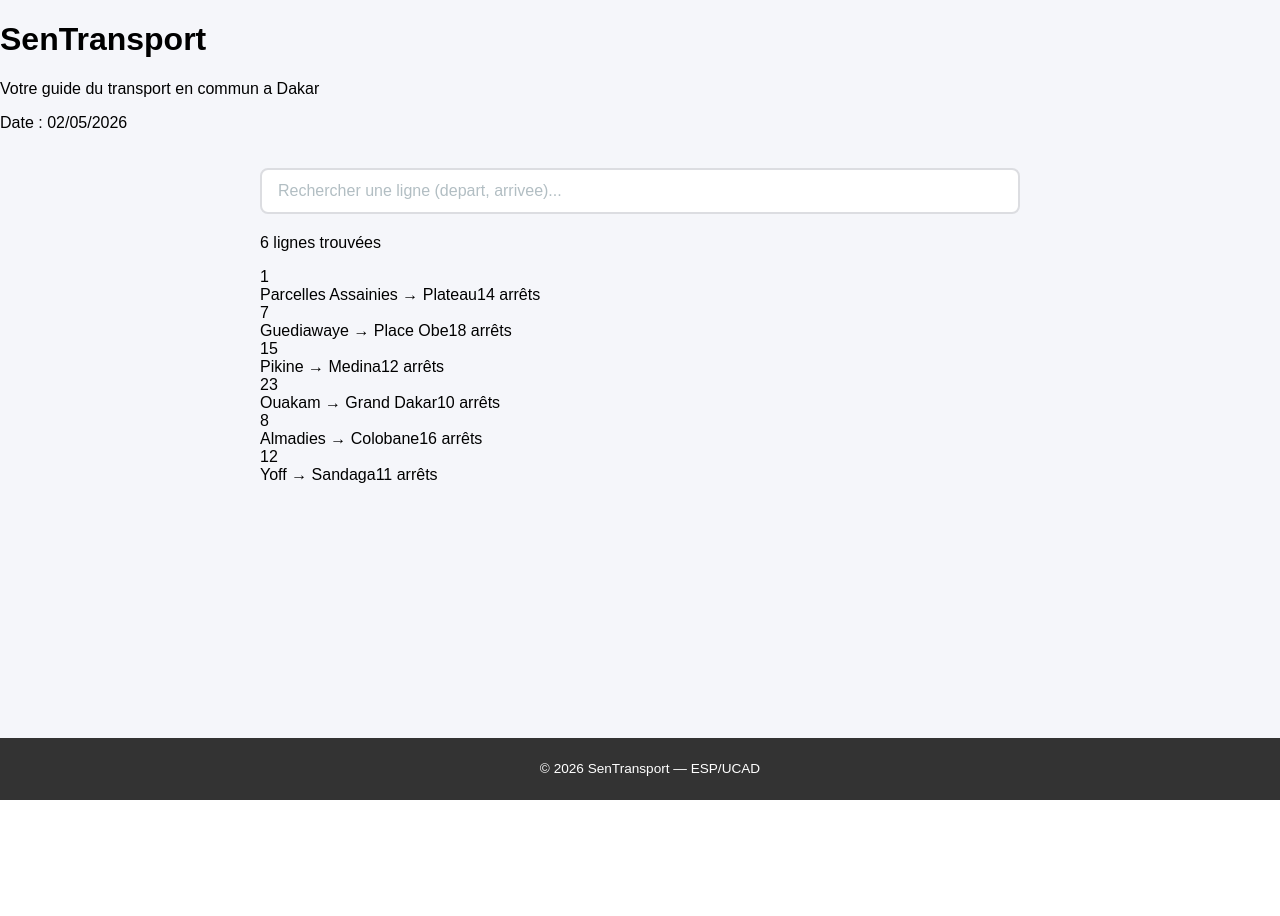
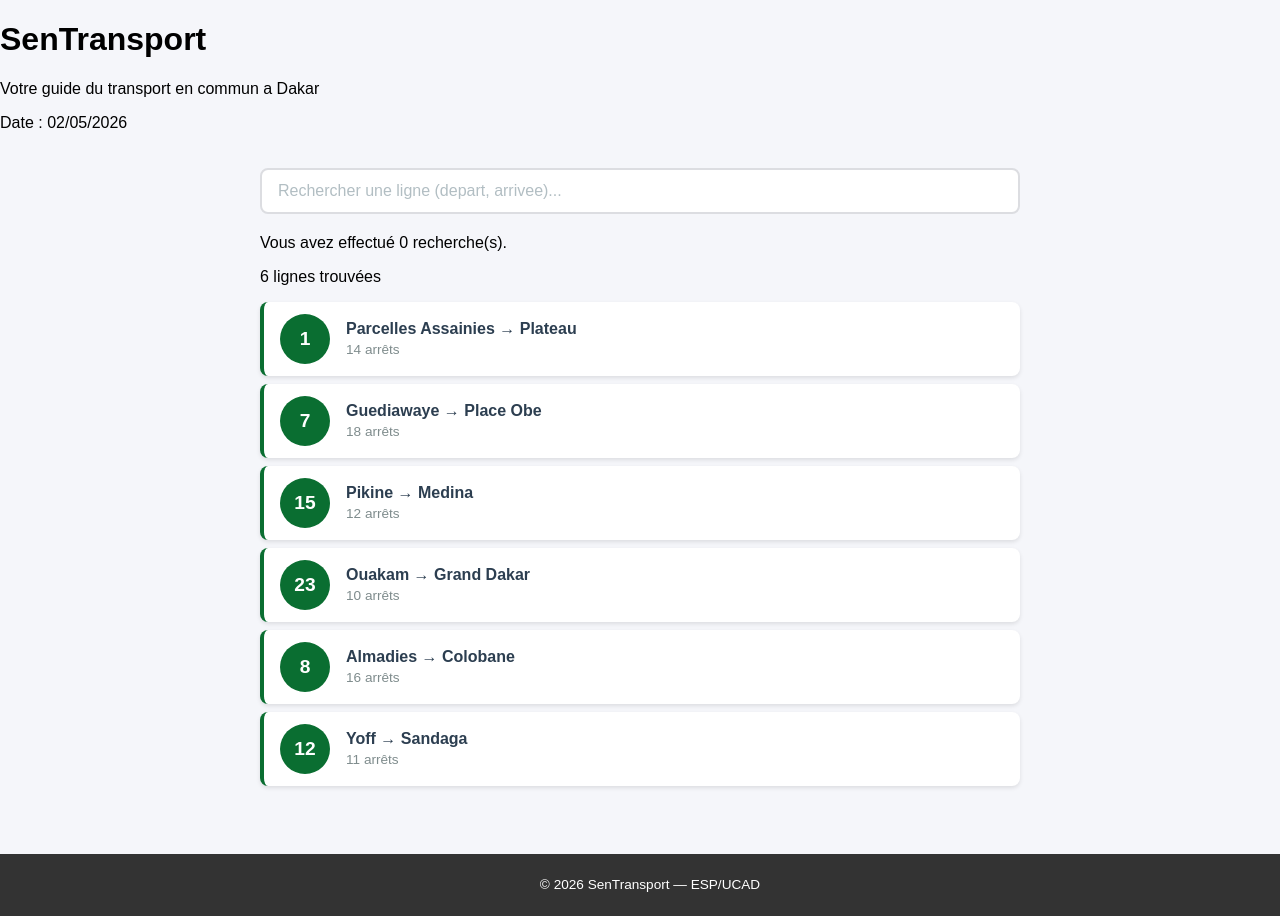
Before and after one commit to jeynita/sentransport, a React (Create React App) app: page / in a window 1280 px wide. Before the commit the page ends 800 px from the top, so only its background shows below. Built offline with nearby package versions, Linux system fonts and the light colour scheme.

Commit message:
Lab 3 : etat, recherche et selection de lignes

```diff
--- a/src/App.js
+++ b/src/App.js
@@ -7,59 +7,23 @@ import DetailLigne from './DetailLigne';
 import Footer from './Footer';
 
 const lignes = [
-  {
-    id: 1,
-    numero: "1",
-    depart: "Parcelles Assainies",
-    arrivee: "Plateau",
-    arrets: 14,
-    listeArrets: ["Parcelles U14", "Parcelles U10", "Camberene", "Patte d'Oie", "Grand Dakar", "Colobane", "Ponty", "Plateau"],
-  },
-  {
-    id: 2,
-    numero: "7",
-    depart: "Guediawaye",
-    arrivee: "Place Obe",
-    arrets: 18,
-    listeArrets: ["Guediawaye", "Pikine", "Thiaroye", "Keur Massar", "Grand Yoff", "Parcelles", "Liberte 6", "Place Obe"],
-  },
-  {
-    id: 3,
-    numero: "15",
-    depart: "Pikine",
-    arrivee: "Medina",
-    arrets: 12,
-    listeArrets: ["Pikine Centre", "Thiaroye Gare", "Hann", "Colobane", "Fass", "Medina"],
-  },
-  {
-    id: 4,
-    numero: "23",
-    depart: "Ouakam",
-    arrivee: "Grand Dakar",
-    arrets: 10,
-    listeArrets: ["Ouakam Village", "Mermoz", "Fann", "Point E", "Liberte 5", "Grand Dakar"],
-  },
-  {
-    id: 5,
-    numero: "8",
-    depart: "Almadies",
-    arrivee: "Colobane",
-    arrets: 16,
-    listeArrets: ["Almadies", "Ngor", "Yoff", "Ouest Foire", "Liberte 6", "Colobane"],
-  },
-  {
-    id: 6,
-    numero: "12",
-    depart: "Yoff",
-    arrivee: "Sandaga",
-    arrets: 11,
-    listeArrets: ["Yoff Village", "Aeroport LSS", "Parcelles U17", "Grand Yoff", "HLM", "Sandaga"],
-  },
+  { id: 1, numero: "1", depart: "Parcelles Assainies", arrivee: "Plateau", arrets: 14, listeArrets: ["Parcelles U14", "Parcelles U10", "Camberene", "Patte d'Oie", "Grand Dakar", "Colobane", "Ponty", "Plateau"] },
+  { id: 2, numero: "7", depart: "Guediawaye", arrivee: "Place Obe", arrets: 18, listeArrets: ["Guediawaye", "Pikine", "Thiaroye", "Keur Massar", "Grand Yoff", "Parcelles", "Liberte 6", "Place Obe"] },
+  { id: 3, numero: "15", depart: "Pikine", arrivee: "Medina", arrets: 12, listeArrets: ["Pikine Centre", "Thiaroye Gare", "Hann", "Colobane", "Fass", "Medina"] },
+  { id: 4, numero: "23", depart: "Ouakam", arrivee: "Grand Dakar", arrets: 10, listeArrets: ["Ouakam Village", "Mermoz", "Fann", "Point E", "Liberte 5", "Grand Dakar"] },
+  { id: 5, numero: "8", depart: "Almadies", arrivee: "Colobane", arrets: 16, listeArrets: ["Almadies", "Ngor", "Yoff", "Ouest Foire", "Liberte 6", "Colobane"] },
+  { id: 6, numero: "12", depart: "Yoff", arrivee: "Sandaga", arrets: 11, listeArrets: ["Yoff Village", "Aeroport LSS", "Parcelles U17", "Grand Yoff", "HLM", "Sandaga"] },
 ];
 
 function App() {
   const [recherche, setRecherche] = useState("");
   const [ligneSelectionnee, setLigneSelectionnee] = useState(null);
+  const [compteur, setCompteur] = useState(0);
+
+  const gererRecherche = (valeur) => {
+    setRecherche(valeur);
+    setCompteur(compteur + 1);
+  };
 
   const lignesFiltrees = lignes.filter((l) =>
     l.depart.toLowerCase().includes(recherche.toLowerCase()) ||
@@ -69,9 +33,9 @@ function App() {
 
   function handleClickLigne(ligne) {
     if (ligneSelectionnee && ligneSelectionnee.id === ligne.id) {
-      setLigneSelectionnee(null); // Désélectionner si on clique sur la même ligne
+      setLigneSelectionnee(null);
     } else {
-      setLigneSelectionnee(ligne); // Sélectionner la ligne cliquée
+      setLigneSelectionnee(ligne);
     }
   }
 
@@ -79,11 +43,23 @@ function App() {
     <div className="App">
       <Header />
       <main className="contenu">
-        <Recherche valeur={recherche} onChange={setRecherche} />
+        <Recherche
+          valeur={recherche}
+          onChange={gererRecherche}
+          onEffacer={() => setRecherche("")}
+        />
 
-        <p className="resultat-recherche">
-          {lignesFiltrees.length} ligne{lignesFiltrees.length > 1 ? 's' : ''} trouvée{lignesFiltrees.length > 1 ? 's' : ''}
-        </p>
+        <p className="compteur">Vous avez effectué {compteur} recherche(s).</p>
+
+        {lignesFiltrees.length === 0 ? (
+          <div className="aucun-resultat">
+            <p>Aucune ligne trouvée pour "{recherche}"</p>
+          </div>
+        ) : (
+          <p className="resultat-recherche">
+            {lignesFiltrees.length} ligne{lignesFiltrees.length > 1 ? 's' : ''} trouvée{lignesFiltrees.length > 1 ? 's' : ''}
+          </p>
+        )}
 
         {lignesFiltrees.map((ligne) => (
           <LigneBus
@@ -97,7 +73,6 @@ function App() {
           />
         ))}
 
-        {/* Affichage du composant de détails si une ligne est sélectionnée */}
         {ligneSelectionnee && <DetailLigne ligne={ligneSelectionnee} />}
       </main>
       <Footer />
--- a/src/LigneBus.css
+++ b/src/LigneBus.css
@@ -1,3 +1,59 @@
+/* Style principal de la carte de bus */
+.ligne-bus {
+  display: flex;
+  align-items: center;
+  padding: 12px 16px;
+  margin: 8px 0;
+  background-color: #ffffff;
+  border-radius: 8px;
+  border-left: 4px solid #0a6e31; /* Bordure verte caractéristique */
+  box-shadow: 0 2px 4px rgba(0, 0, 0, 0.1);
+  cursor: pointer;
+  transition: transform 0.2s, box-shadow 0.2s;
+}
+
+/* Effet au survol pour améliorer l'interactivité */
+.ligne-bus:hover {
+  transform: translateX(4px);
+  box-shadow: 0 4px 8px rgba(0, 0, 0, 0.15);
+}
+
+/* Bulle contenant le numéro de la ligne */
+.ligne-numero {
+  background-color: #0a6e31;
+  color: white;
+  font-weight: bold;
+  font-size: 1.2rem;
+  width: 50px;
+  height: 50px;
+  border-radius: 50%;
+  display: flex;
+  align-items: center;
+  justify-content: center;
+  margin-right: 16px;
+  flex-shrink: 0;
+}
+
+/* Conteneur des informations textuelles */
+.ligne-info {
+  display: flex;
+  flex-direction: column;
+}
+
+/* Style du trajet (Départ - Arrivée) */
+.ligne-trajet {
+  font-size: 1rem;
+  font-weight: 600;
+  color: #2c3e50;
+}
+
+/* Texte secondaire pour les arrêts */
+.ligne-arrets {
+  font-size: 0.85rem;
+  color: #7f8c8d;
+  margin-top: 4px;
+}
+
 .ligne-bus-active {
   border-left: 4px solid #e67e22;
   background-color: #fef9f3;
--- a/src/Recherche.css
+++ b/src/Recherche.css
@@ -1,6 +1,6 @@
-.recherche {
+/* .recherche {
   margin-bottom: 20px;
-}
+} */
 
 .recherche-input {
   width: 100%;
@@ -20,3 +20,24 @@
 .recherche-input::placeholder {
   color: #b2bec3;
 }
+
+.recherche {
+  display: flex;
+  gap: 10px;
+  margin-bottom: 20px;
+}
+
+.recherche-effacer {
+  background-color: #e74c3c;
+  color: white;
+  border: none;
+  border-radius: 8px;
+  padding: 0 15px;
+  cursor: pointer;
+  font-weight: bold;
+  transition: background 0.2s;
+}
+
+.recherche-effacer:hover {
+  background-color: #c0392b;
+}
--- a/src/Recherche.js
+++ b/src/Recherche.js
@@ -1,6 +1,6 @@
 import './Recherche.css';
 
-function Recherche({ valeur, onChange }) {
+function Recherche({ valeur, onChange , onEffacer}) {
   return (
     <div className="recherche">
       <input
@@ -10,6 +10,11 @@ function Recherche({ valeur, onChange }) {
         value={valeur}
         onChange={(e) => onChange(e.target.value)}
       />
+      {valeur && (
+        <button className="recherche-effacer" onClick={onEffacer}>
+          Effacer
+        </button>
+      )}
     </div>
   );
 }
```
